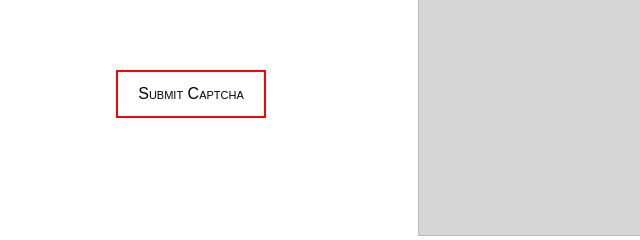
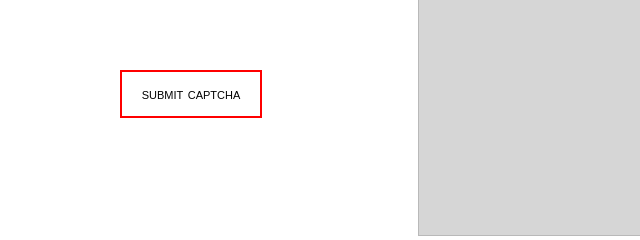
Before and after one commit to frankied003/SupremeBot, a website: page frontEnd/index.html in a window 1280 px wide. Shown: the part 635-875 px from the top of the page, 449-1089 px from the left. Drawn offline with nearby package versions, Linux system fonts and the light colour scheme.

Commit message:
Changed captcha to lowercase

```diff
--- a/frontEnd/index.html
+++ b/frontEnd/index.html
@@ -291,7 +291,7 @@
                     <div class="g-recaptcha" data-sitekey="6LeWwRkUAAAAAOBsau7KpuC9AV-6J8mhw4AjC3Xz"></div>
                 </div>
                 <div class="row d-flex justify-content-center text-center" style="margin-top: 10px;">
-                    <button id="submitCaptchaButton" onclick="storeRecaptchaResponse()"> Submit Captcha </button>
+                    <button id="submitCaptchaButton" onclick="storeRecaptchaResponse()"> submit captcha </button>
                 </div>
             </div>
             <div class="col-md-4">
```
